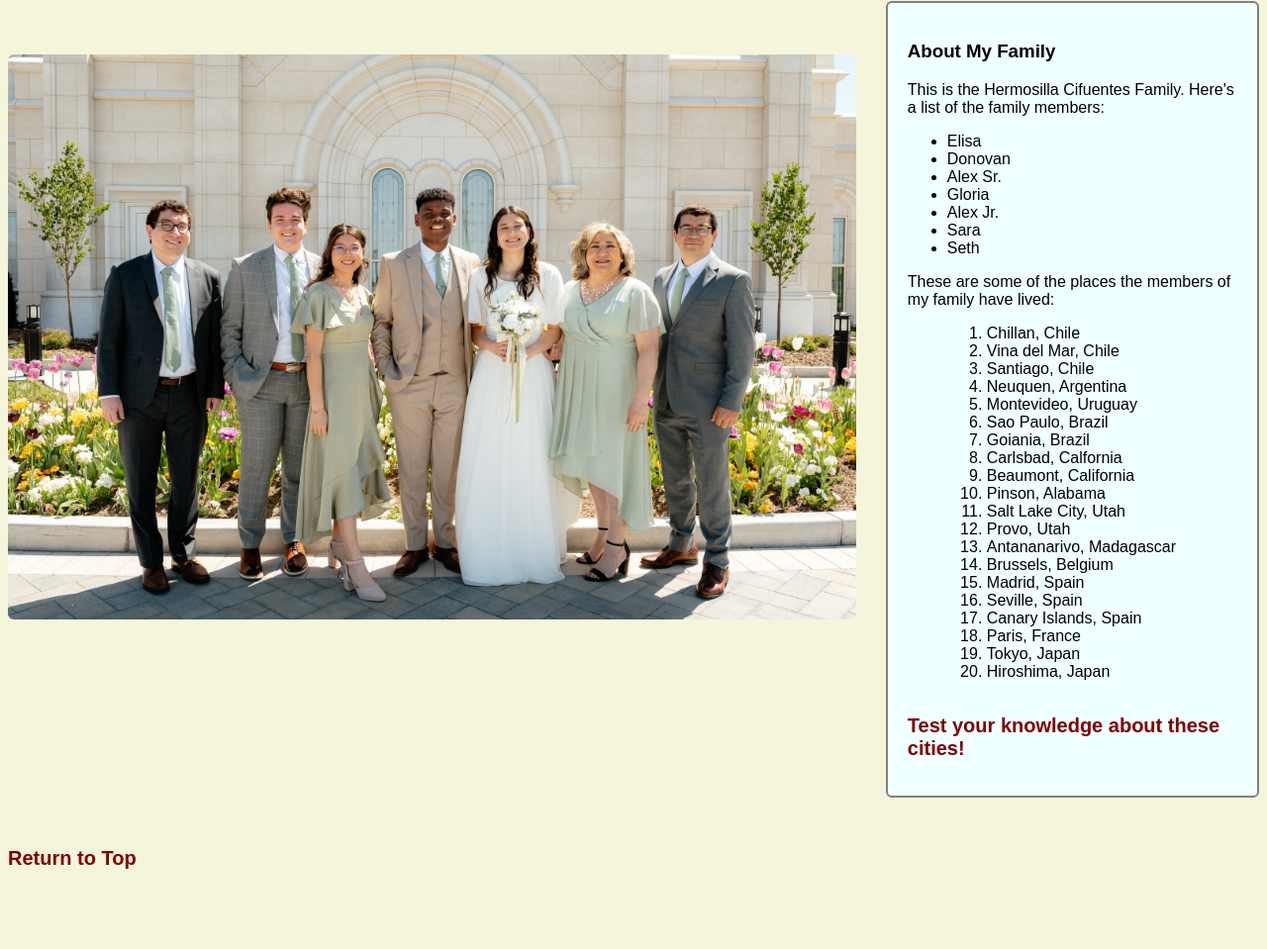
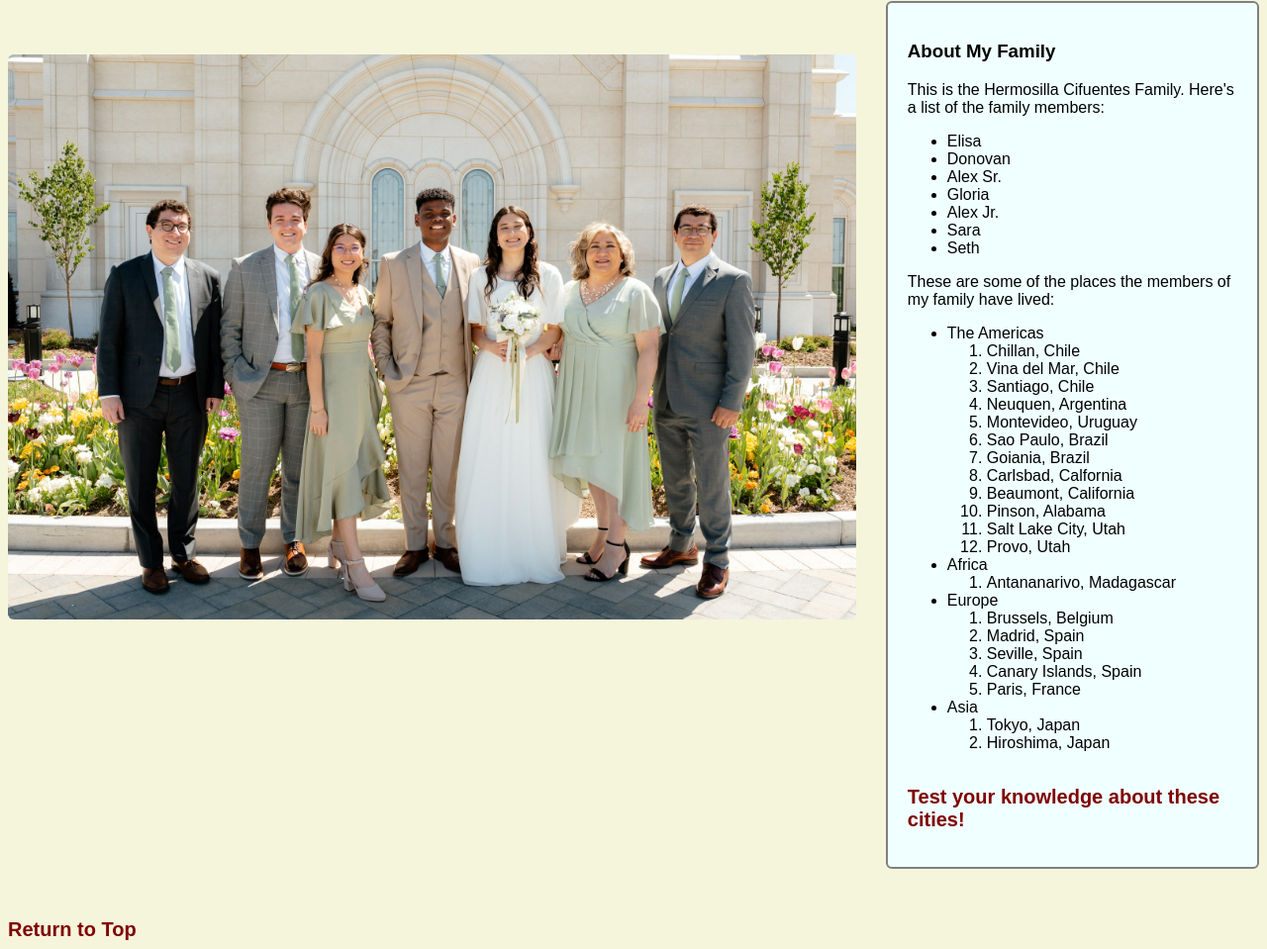
Before and after one commit to elisa-hermosilla/IS201, a plain HTML site: page scratch.html in a window 1280 px wide. Shown: the part 893-1852 px from the top of the page at 99% size. Before the commit the page ends 1780 px from the top, so only its background shows below. Drawn offline with Linux system fonts and the light colour scheme.

Commit message:
Add files via upload

```diff
--- a/scratch.html
+++ b/scratch.html
@@ -106,6 +106,7 @@
 
                     These are some of the places the members of my family have lived:
                     <ul>
+                        <li>The Americas</li>
                         <ol>
                             <li>Chillan, Chile</li>
                             <li>Vina del Mar, Chile</li>
@@ -119,15 +120,23 @@
                             <li>Pinson, Alabama</li>
                             <li>Salt Lake City, Utah</li>
                             <li>Provo, Utah</li>
-                            <li>Antananarivo, Madagascar</li>
+                        </ol>
+                        <li>Africa</li>
+                           <ol><li>Antananarivo, Madagascar</li></ol>
+                        <li>Europe</li>
+                        <ol>
                             <li>Brussels, Belgium</li>
                             <li>Madrid, Spain</li>
                             <li>Seville, Spain</li>
                             <li>Canary Islands, Spain</li>
                             <li>Paris, France</li>
+                        </ol>
+                        <li>Asia</li>
+                        <ol>
                             <li>Tokyo, Japan</li>
                             <li>Hiroshima, Japan</li>
                         </ol>
+
                     </ul>
                     <br>
                     <a class="links hover-bold" href="geo-game.html">Test your knowledge about these cities!</a>
```
